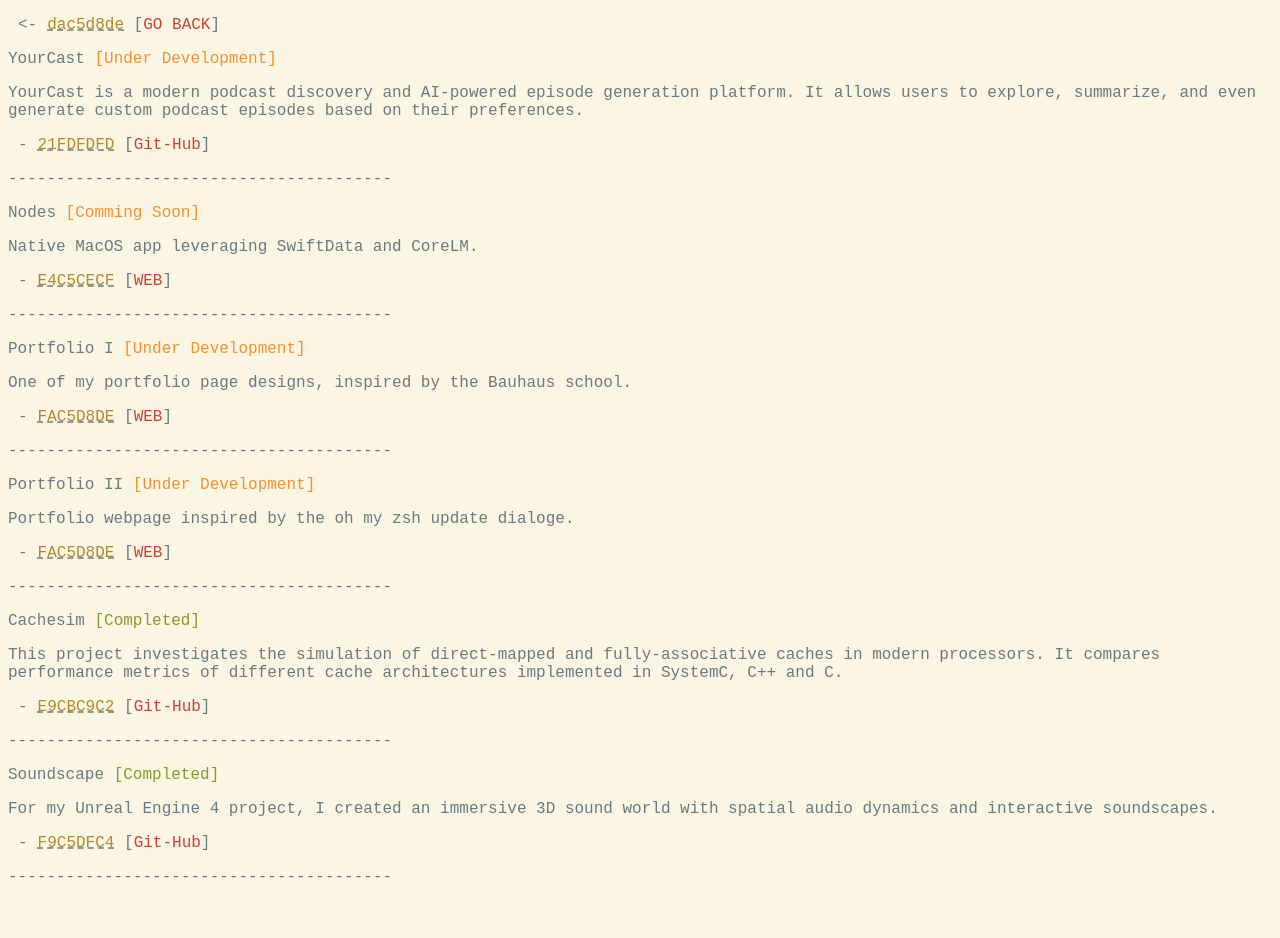
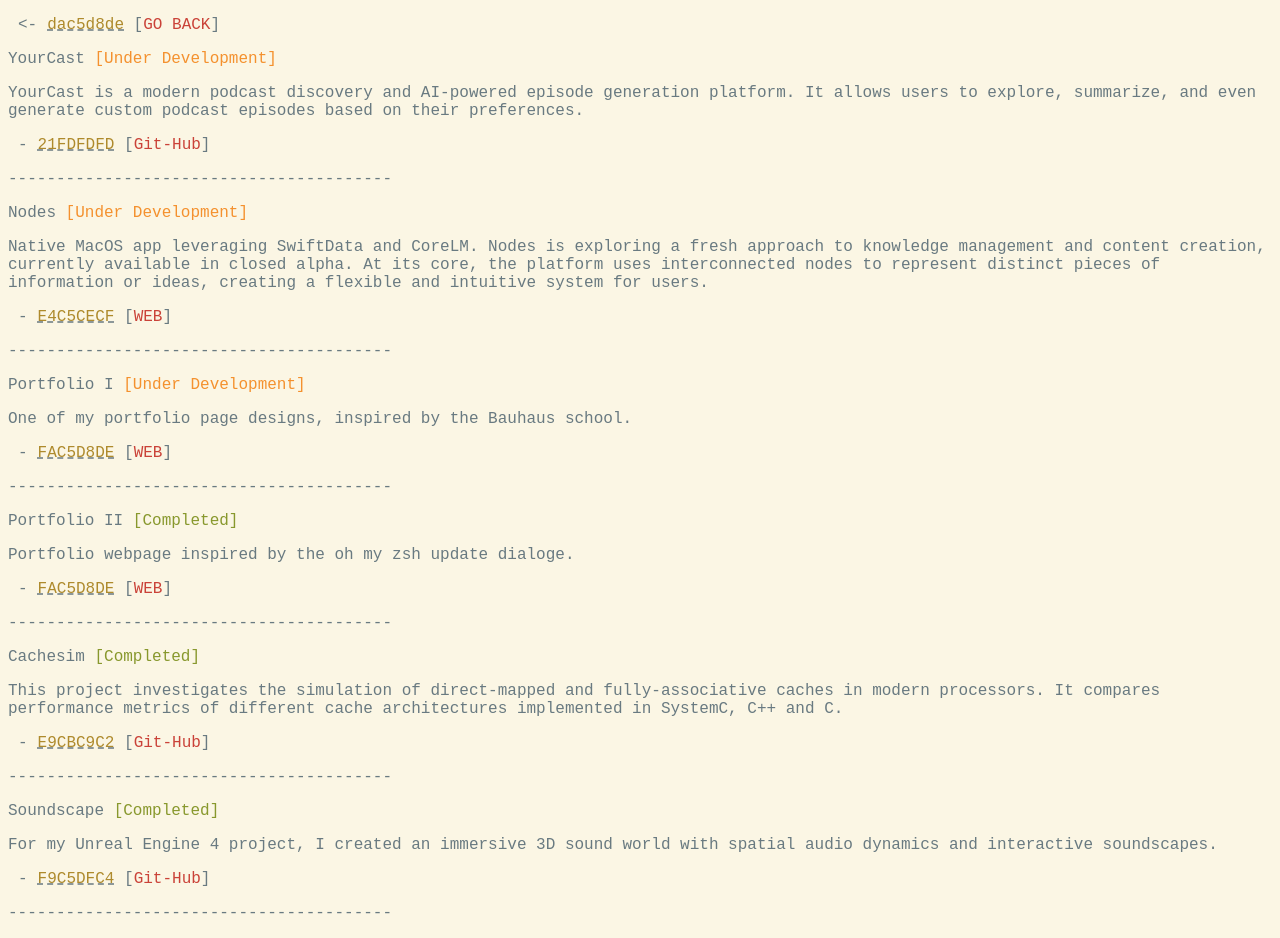
Before and after one commit to Nicolas-Py/portfolio-m, a plain HTML site: page coding.html in a window 1280 px wide. Before the commit the page ends 902 px from the top, so only its background shows below. Drawn offline with Linux system fonts and the light colour scheme.

Commit message:
add writing section, update nodes section ["structure", "content"]

```diff
--- a/coding.html
+++ b/coding.html
@@ -11,11 +11,11 @@
 <p><span class="dash"><-</span><a href="/portfolio-m/" class="hex">dac5d8de</a> [<span class="page-name">GO BACK</span>]</p>
 <div id="projects-container"></div>
 <script>
-  fetch('projects.json')
+  fetch('data.json')
     .then(response => response.json())
-    .then(projects => {
+    .then(data => {
       const container = document.getElementById('projects-container');
-      projects.forEach(project => {
+      data.projects.forEach(project => {
         const projectSection = document.createElement('section');
         projectSection.innerHTML = `
             <p>${project.title} <span class="page-name ${project.status === 'Completed' ? 'green' : 'orange'}">[${project.status}]</span></h2>
@@ -26,7 +26,7 @@
         container.appendChild(projectSection);
       });
     })
-    .catch(error => console.error('Error loading projects:', error));
+    .catch(error => console.error('Error loading data:', error));
 </script>
 </body>
 </html>
--- /dev/null
+++ b/data.json
@@ -0,0 +1,104 @@
+{
+    "projects": [
+        {
+            "title": "YourCast",
+            "status": "Under Development",
+            "description": "YourCast is a modern podcast discovery and AI-powered episode generation platform. It allows users to explore, summarize, and even generate custom podcast episodes based on their preferences.",
+            "link": {
+                "url": "https://github.com/neuromaxer/yourcast",
+                "label": "Git-Hub",
+                "hex": "21FDFDFD"
+            }
+        },
+        {
+            "title": "Nodes",
+            "status": "Under Development",
+            "description": "Native MacOS app leveraging SwiftData and CoreLM. Nodes is exploring a fresh approach to knowledge management and content creation, currently available in closed alpha. At its core, the platform uses interconnected nodes to represent distinct pieces of information or ideas, creating a flexible and intuitive system for users.",
+            "link": {
+                "url": "https://nicolas-py.github.io/nodes-web/",
+                "label": "WEB",
+                "hex": "E4C5CECF"
+            }
+        },
+        {
+            "title": "Portfolio I",
+            "status": "Under Development",
+            "description": "One of my portfolio page designs, inspired by the Bauhaus school.",
+            "link": {
+                "url": "https://nicolas-py.github.io/portfolio-b/",
+                "label": "WEB",
+                "hex": "FAC5D8DE"
+            }
+        },
+        {
+            "title": "Portfolio II",
+            "status": "Completed",
+            "description": "Portfolio webpage inspired by the oh my zsh update dialoge.",
+            "link": {
+                "url": "https://nicolas-py.github.io/portfolio-m/",
+                "label": "WEB",
+                "hex": "FAC5D8DE"
+            }
+        },
+        {
+            "title": "Cachesim",
+            "status": "Completed",
+            "description": "This project investigates the simulation of direct-mapped and fully-associative caches in modern processors. It compares performance metrics of different cache architectures implemented in SystemC, C++ and C.",
+            "link": {
+                "url": "https://github.com/Nicolas-Py/system-c-gra-project",
+                "label": "Git-Hub",
+                "hex": "E9CBC9C2"
+            }
+        },
+        {
+            "title": "Soundscape",
+            "status": "Completed",
+            "description": "For my Unreal Engine 4 project, I created an immersive 3D sound world with spatial audio dynamics and interactive soundscapes.",
+            "link": {
+                "url": "https://github.com/Nicolas-Py/ParaboxUnrealProject",
+                "label": "Git-Hub",
+                "hex": "F9C5DFC4"
+            }
+        }
+    ],
+    "writing": [
+        {
+            "title": "Der grausame Gang der prunkvollen Nichtigkeit",
+            "date": "26.04.2025",
+            "description": "Nun, ich habe gehört, dass die zweite Veröffentlichung die Schwerste sein soll – oder das zweite Album, ich bin mir nicht mehr ganz sicher. Ich glaube auch, die Aussage war im Kontext, dass das erste Album ein großer Erfolg war. Jedenfalls sitze ich hier und schreibe mein viertes zweites Essay und dieses Mal habe ich ein gutes Gefühl.",
+            "link": {
+                "url": "https://yellowbook.substack.com/p/der-grausame-gang-der-prunkvollen",
+                "label": "Substack",
+                "hex": "4B7D2C9E"
+            }
+        },
+        {
+            "title": "Über Menschen die gesehen werden",
+            "date": "22.12.2024",
+            "description": "Ich habe vor kurzem angefangen, „Das Glasperlenspiel“ zu lesen, und eine beiläufig erwähnte Idee hat mich zum Nachdenken gebracht. In der Einleitung – oder dem ersten Kapitel, ehrlich gesagt bin ich von dem Aufbau des Buches bislang recht verwirrt – wird das Leben eines großen Geistigen beschrieben und im Zuge dessen auch gesagt, dass es recht schwer wäre, gute Informationen zu eben jenem Geistigen zu finden, welcher so inspirierend für sein Umfeld war. Die Begründung ist klar: Er ist so erleuchtet oder zufrieden, dass er keinen Ruhm sucht und vielmehr in der Idee einen Angriff auf seine Ideale sieht.",
+            "link": {
+                "url": "https://yellowbook.substack.com/p/uber-menschen-die-gesehen-werden",
+                "label": "Substack",
+                "hex": "FBB8DEDE"
+            }
+        }
+    ],
+    "about": {
+        "name": "Nicolas Py",
+        "title": "Software Developer & Designer",
+        "bio": "I'm a passionate software developer with expertise in web development, AI, and user experience design. I love creating innovative solutions that combine technical excellence with beautiful design.",
+        "skills": [
+            "Web Development",
+            "AI/ML",
+            "UI/UX Design",
+            "Swift",
+            "React",
+            "TypeScript"
+        ],
+        "contact": {
+            "email": "contact@example.com",
+            "github": "https://github.com/Nicolas-Py",
+            "linkedin": "https://linkedin.com/in/nicolas-py"
+        }
+    }
+}
--- a/projects.json
+++ /dev/null
@@ -1,62 +0,0 @@
-[
-    {
-        "title": "YourCast",
-        "status": "Under Development",
-        "description": "YourCast is a modern podcast discovery and AI-powered episode generation platform. It allows users to explore, summarize, and even generate custom podcast episodes based on their preferences.",
-        "link": {
-            "url": "https://github.com/neuromaxer/yourcast",
-            "label": "Git-Hub",
-            "hex": "21FDFDFD"
-        }
-    },
-    {
-        "title": "Nodes",
-        "status": "Comming Soon",
-        "description": "Native MacOS app leveraging SwiftData and CoreLM.",
-        "link": {
-            "url": "https://nicolas-py.github.io/nodes-web/",
-            "label": "WEB",
-            "hex": "E4C5CECF"
-        }
-    },
-    {
-        "title": "Portfolio I",
-        "status": "Under Development",
-        "description": "One of my portfolio page designs, inspired by the Bauhaus school.",
-        "link": {
-            "url": "https://nicolas-py.github.io/portfolio-b/",
-            "label": "WEB",
-            "hex": "FAC5D8DE"
-        }
-    },
-    {
-        "title": "Portfolio II",
-        "status": "Under Development",
-        "description": "Portfolio webpage inspired by the oh my zsh update dialoge.",
-        "link": {
-            "url": "https://nicolas-py.github.io/portfolio-m/",
-            "label": "WEB",
-            "hex": "FAC5D8DE"
-        }
-    },
-    {
-        "title": "Cachesim",
-        "status": "Completed",
-        "description": "This project investigates the simulation of direct-mapped and fully-associative caches in modern processors. It compares performance metrics of different cache architectures implemented in SystemC, C++ and C.",
-        "link": {
-            "url": "https://github.com/Nicolas-Py/system-c-gra-project",
-            "label": "Git-Hub",
-            "hex": "E9CBC9C2"
-        }
-    },
-    {
-        "title": "Soundscape",
-        "status": "Completed",
-        "description": "For my Unreal Engine 4 project, I created an immersive 3D sound world with spatial audio dynamics and interactive soundscapes.",
-        "link": {
-            "url": "https://github.com/Nicolas-Py/ParaboxUnrealProject",
-            "label": "Git-Hub",
-            "hex": "F9C5DFC4"
-        }
-    }
-]
```
Also changed, not shown: index.html (+1 -0 lines), writing.html (added, +32 -0 lines).
